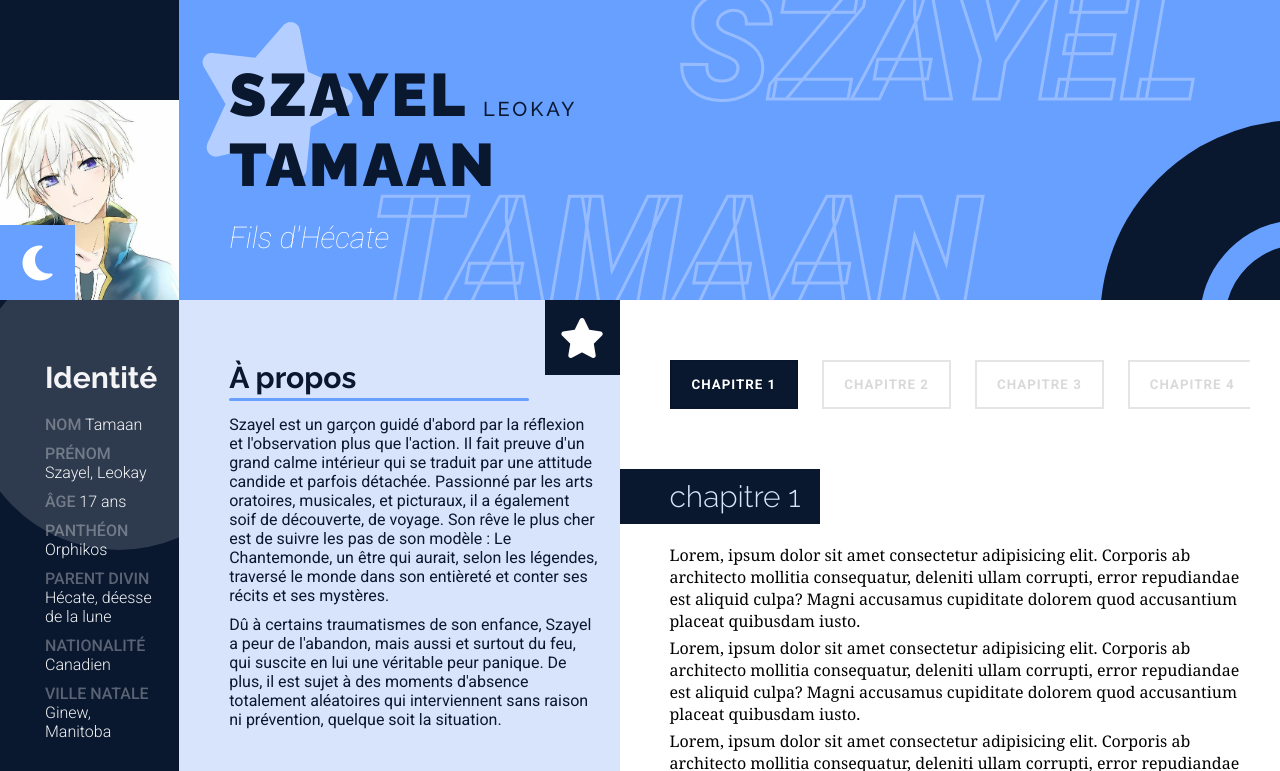
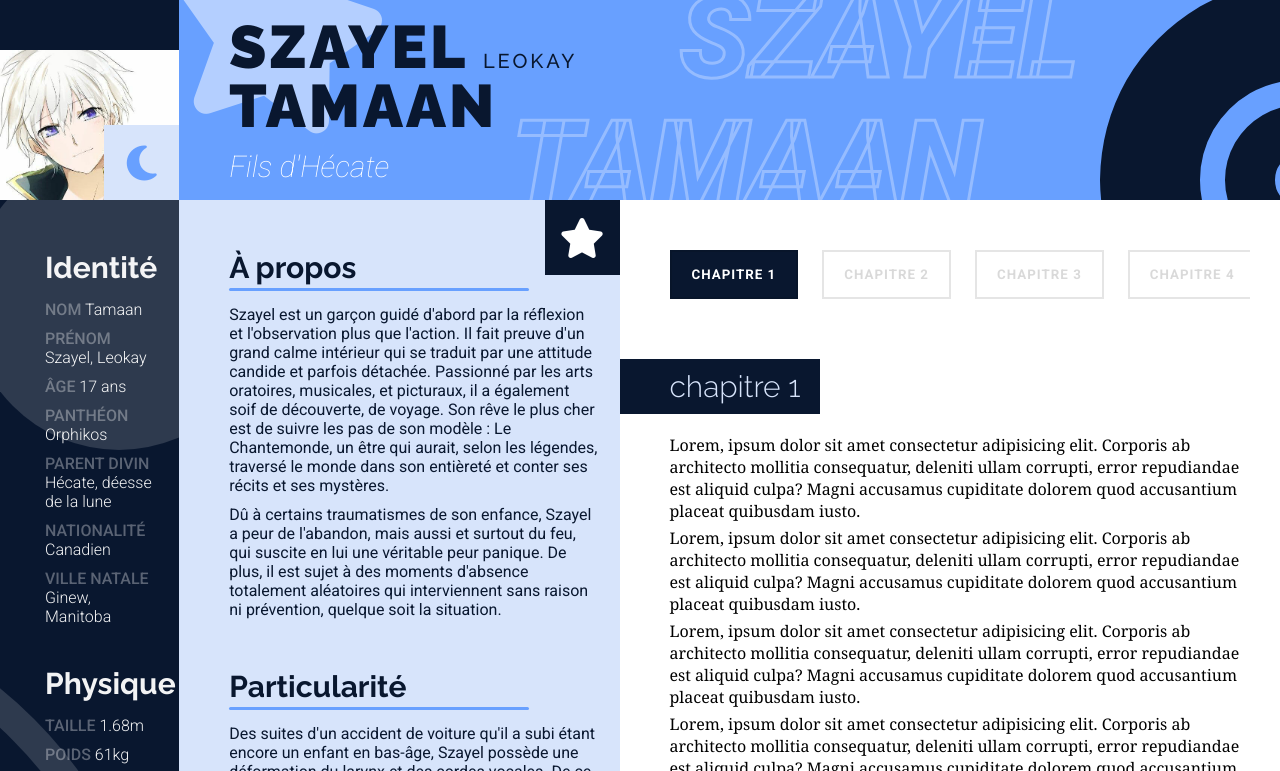
Before and after one commit to KayleoRakeon/SzayelTamaan, a plain HTML site: page index.html in a window 1280 px wide. Shown: the top 771 px of the page. Drawn offline with Linux system fonts and the light colour scheme.

Commit message:
scroll only on story part

```diff
--- a/sass/components/header/topleft.scss
+++ b/sass/components/header/topleft.scss
@@ -1,29 +1,29 @@
 .topLeft{
     width:14%;
-    height:300px;
+    height:200px;
     position:relative;
     background:$sec;
 
     img{
         position:absolute;
-        bottom:0;
+        bottom:-50px;
         right:0;
-        width:220px;
+        width:100%;
     }
 
     div{
         position:absolute;
         width:75px;
         height:75px;
-        background:$prim;
+        background:$ter;
         bottom:0;
-        left:0;
+        right:0;
         display:flex;
         justify-content:center;
         align-items:center;
 
         i{
-            color:white;
+            color:$prim;
             font-size:40px;
         }
     }
--- a/sass/components/header/topright.scss
+++ b/sass/components/header/topright.scss
@@ -1,15 +1,15 @@
 .topRight{
     width:86%;
-    height:300px;
+    height:200px;
     background:$prim;
-    padding:60px 0 0 50px;
+    padding:25px 0 0 50px;
     box-sizing:border-box;
     overflow:hidden;
     position:relative;
 
     i.fa-record-vinyl{
         position:absolute;
-        bottom:-220px;
+        bottom:-180px;
         right:-220px;
         font-size:400px;
         color:$sec;
@@ -17,18 +17,18 @@
 
     i.fa-star{
         position:absolute;
-        font-size:150px;
+        font-size:200px;
         color:white;
         z-index:0;
-        top:20px;
-        left:10px;
-        transform:rotate(15deg);
+        top:-75px;
+        left:-15px;
+        transform:rotate(10deg);
         opacity:0.5;
     }
 
     p.decoration{
         position:absolute;
-        font-size:150px;
+        font-size:115px;
         font-weight:$extra;
         -webkit-text-stroke-width: 3px;
         -webkit-text-stroke-color:white;
@@ -37,12 +37,12 @@
         opacity:0.3;
 
         &.decoTop{
-            top:-60px;
+            top:-50px;
             left:500px;
         }
 
         &.decoBottom{
-            bottom:-40px;
+            bottom:-30px;
             right:300px;
         }
     }
--- a/sass/components/main/bottomLeft.scss
+++ b/sass/components/main/bottomLeft.scss
@@ -1,17 +1,16 @@
 .bottomLeft{
     width:14%;
     height:auto;
-    padding:60px 20px 30px 45px;
+    padding:50px 20px 20px 45px;
     box-sizing:border-box;
     background:$sec;
     position:relative;
-    overflow-y:scroll;
-    overflow-x:hidden;
+    overflow:hidden;
 
     article{
         width:100%;
         height:auto;
-        margin:0 0 50px 0;
+        margin:0 0 40px 0;
 
         &:last-child{
             margin:0;
@@ -54,7 +53,7 @@
         width:75px;
         height:75px;
         background:$prim;
-        bottom:-83px;
+        bottom:0;
         right:0;
         display:flex;
         justify-content:center;
--- a/sass/components/main/bottomRight.scss
+++ b/sass/components/main/bottomRight.scss
@@ -1,6 +1,6 @@
 .sticky{
     width:86%;
-    height:calc(100vh - 300px);
+    height:calc(100vh - 200px);
     display:flex;
     justify-content:center;
     align-items:flex-start;
@@ -9,7 +9,7 @@
     .bottomRight{
         width:40%;
         height:auto;
-        padding:60px 20px 30px 50px;
+        padding:50px 20px 20px 50px;
         box-sizing:border-box;
         background:$ter;
         position:sticky;
--- a/sass/components/story.scss
+++ b/sass/components/story.scss
@@ -1,7 +1,7 @@
 .story{
     width:60%;
     height:auto;
-    padding:60px 30px 30px 0;
+    padding:50px 30px 30px 0;
     box-sizing:border-box;
     background:white;
     overflow-x: hidden;
--- a/sass/helpers/_font.scss
+++ b/sass/helpers/_font.scss
@@ -11,6 +11,7 @@ h1{
     letter-spacing:3px;
     z-index:5;
     position:relative;
+    line-height:45px;
 
     span{
         font-size:20px;
@@ -40,7 +41,7 @@ main{
                 article{
                     h2{
                         color:white;
-                        margin:0 0 20px 0;
+                        margin:0 0 15px 0;
                         font-size:$L;
                         opacity:0.95;
                     }
```
Also changed, not shown: css/style.css.
